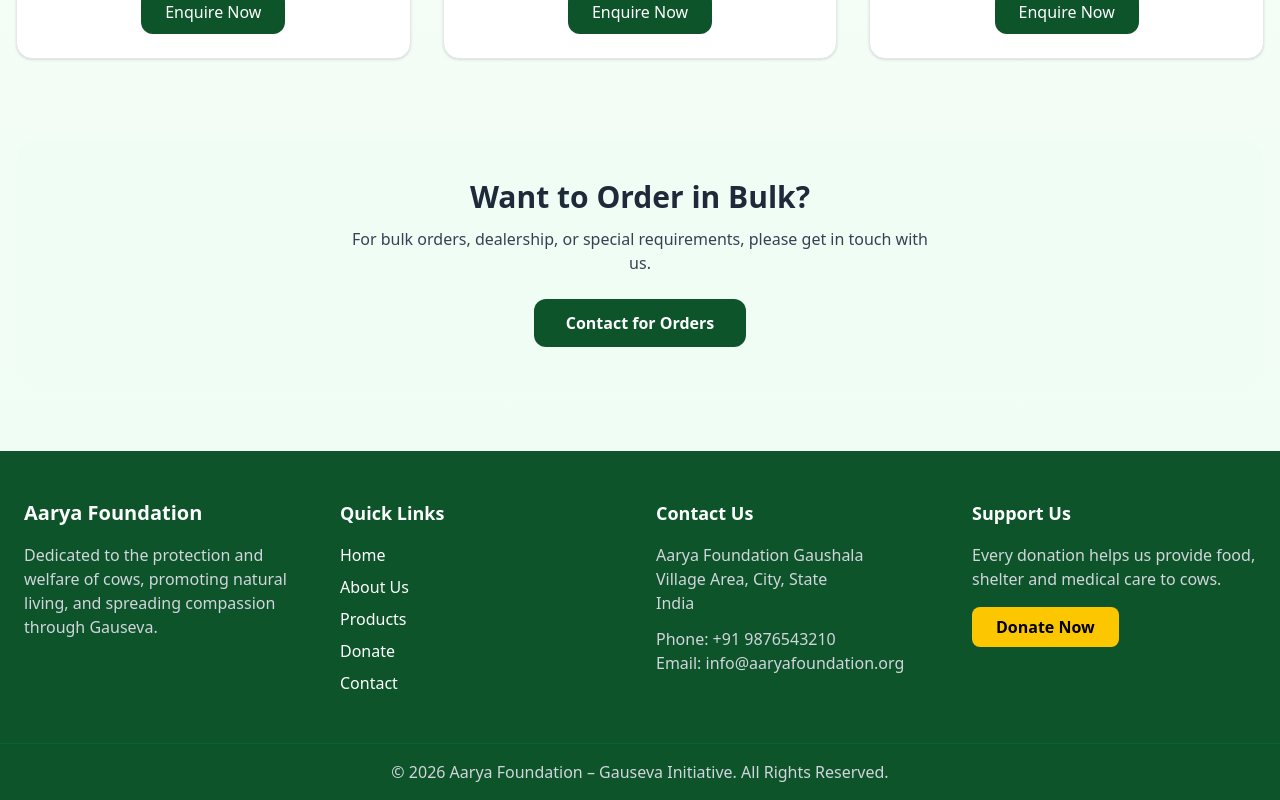
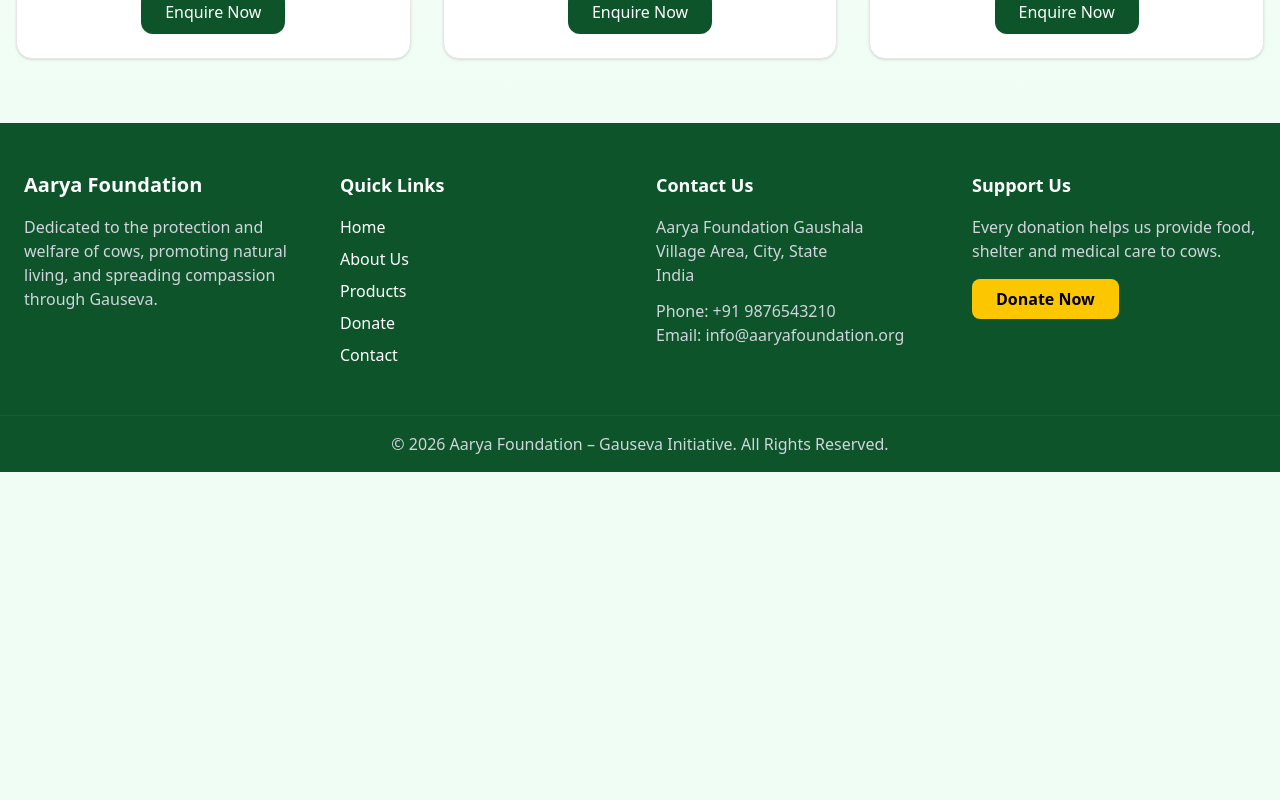
Before and after one commit to GovindxSharma/aaryafoundation, a Next.js app: page /products in a window 1280 px wide. Shown: the part 1418-2218 px from the top of the page. After the commit the page ends 1890 px from the top, so only its background shows below. Built offline with nearby package versions, Linux system fonts and the light colour scheme.

Commit message:
removed status

```diff
--- a/app/products/page.tsx
+++ b/app/products/page.tsx
@@ -54,24 +54,6 @@ export default function Products() {
           ))}
         </div>
 
-        {/* Bottom CTA */}
-        <div className="mt-20 text-center bg-green-50 p-10 rounded-3xl">
-          <h3 className="text-2xl md:text-3xl font-bold">
-            Want to Order in Bulk?
-          </h3>
-
-          <p className="mt-3 text-gray-700 max-w-xl mx-auto">
-            For bulk orders, dealership, or special requirements, please get in touch with us.
-          </p>
-
-          <a
-            href="/contact"
-            className="inline-block mt-6 bg-green-900 text-white px-8 py-3 rounded-xl hover:bg-green-800 transition font-semibold"
-          >
-            Contact for Orders
-          </a>
-        </div>
-
       </div>
     </section>
   );
```
